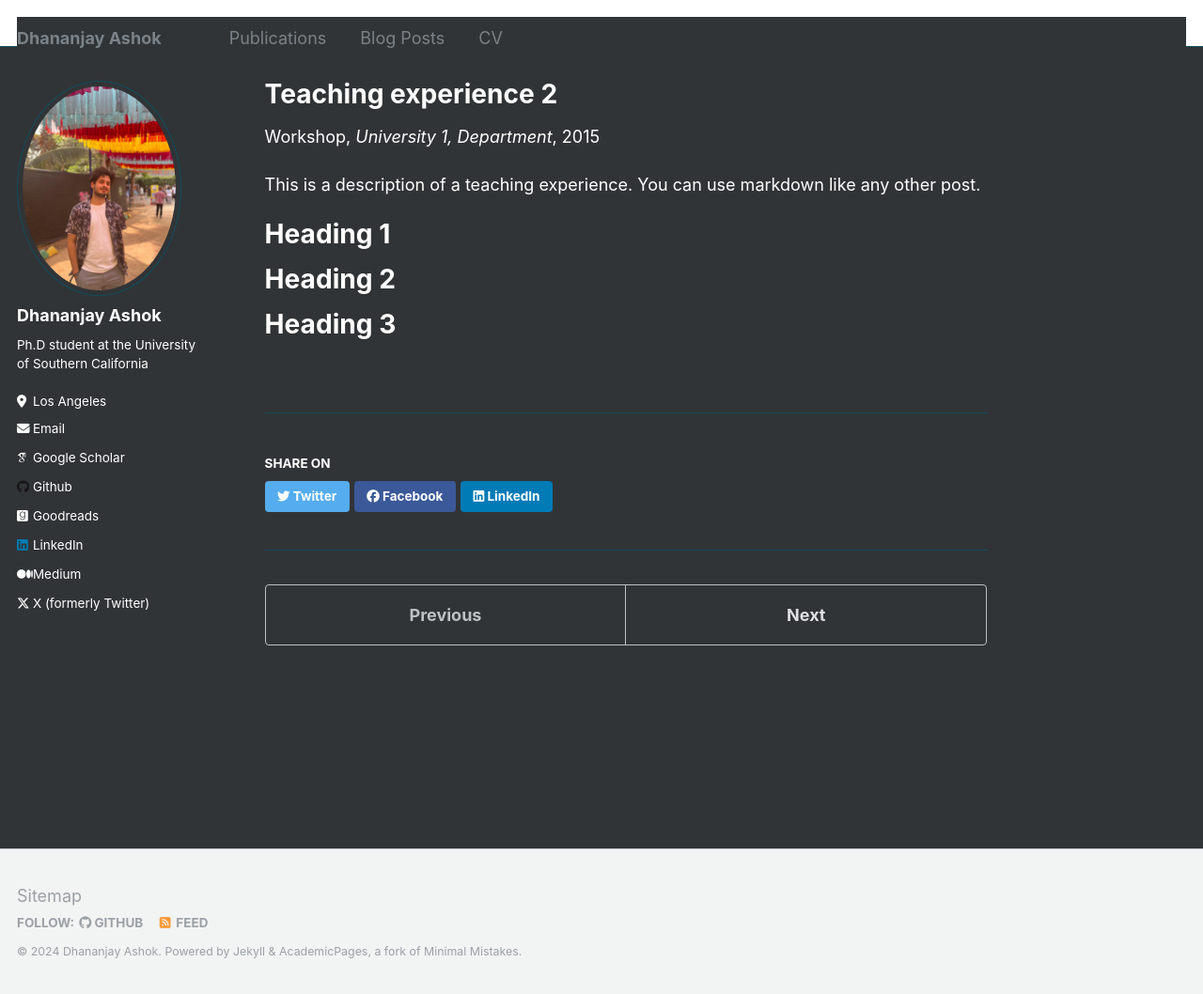
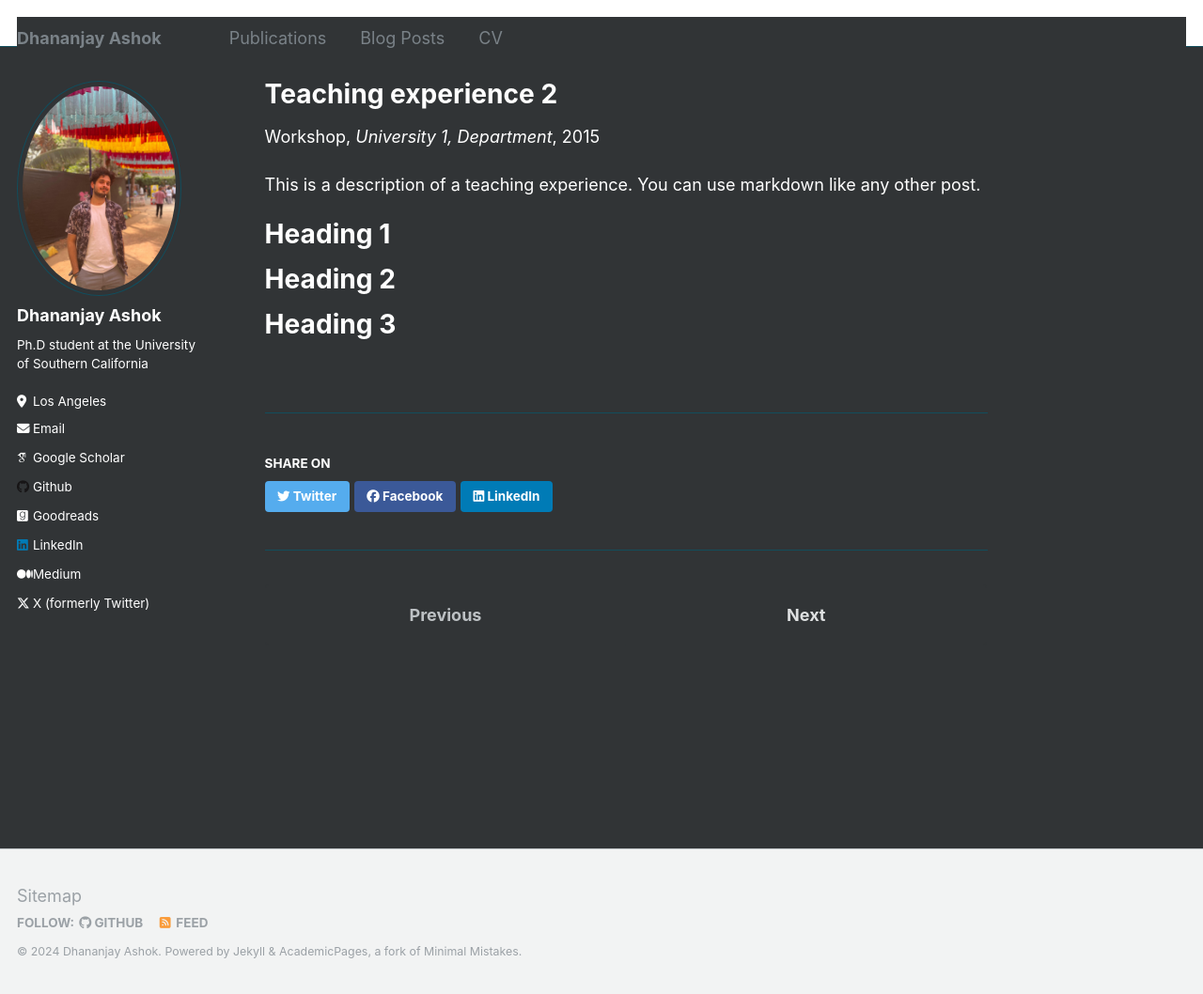
Before and after one commit to DhananjayAshok/DhananjayAshok.github.io, a Jekyll site: the page built from _teaching/2015-spring-teaching-2.md, in a window 1280 px wide and 1058 px high. Shown: the whole window at 94% size. Built offline with Jekyll 4.4.1, drawn with Linux system fonts in a browser that asks for light colours; some web fonts are replaced.

Commit message:
Update _navigation.scss

```diff
--- a/_sass/_navigation.scss
+++ b/_sass/_navigation.scss
@@ -84,7 +84,7 @@
       text-align: center;
       text-decoration: none;
       color: mix(#fff, $gray, 25%);
-      border: 1px solid $light-gray;
+      border: 1px solid $darker-gray;
       border-radius: 0;
 
       &:hover {
@@ -132,7 +132,7 @@
     text-align: center;
     text-decoration: none;
     color: mix(#fff, $gray, 50%);
-    border: 1px solid $light-gray;
+    border: 1px solid $darker-gray;
     border-radius: $border-radius;
 
     &:hover {
```
